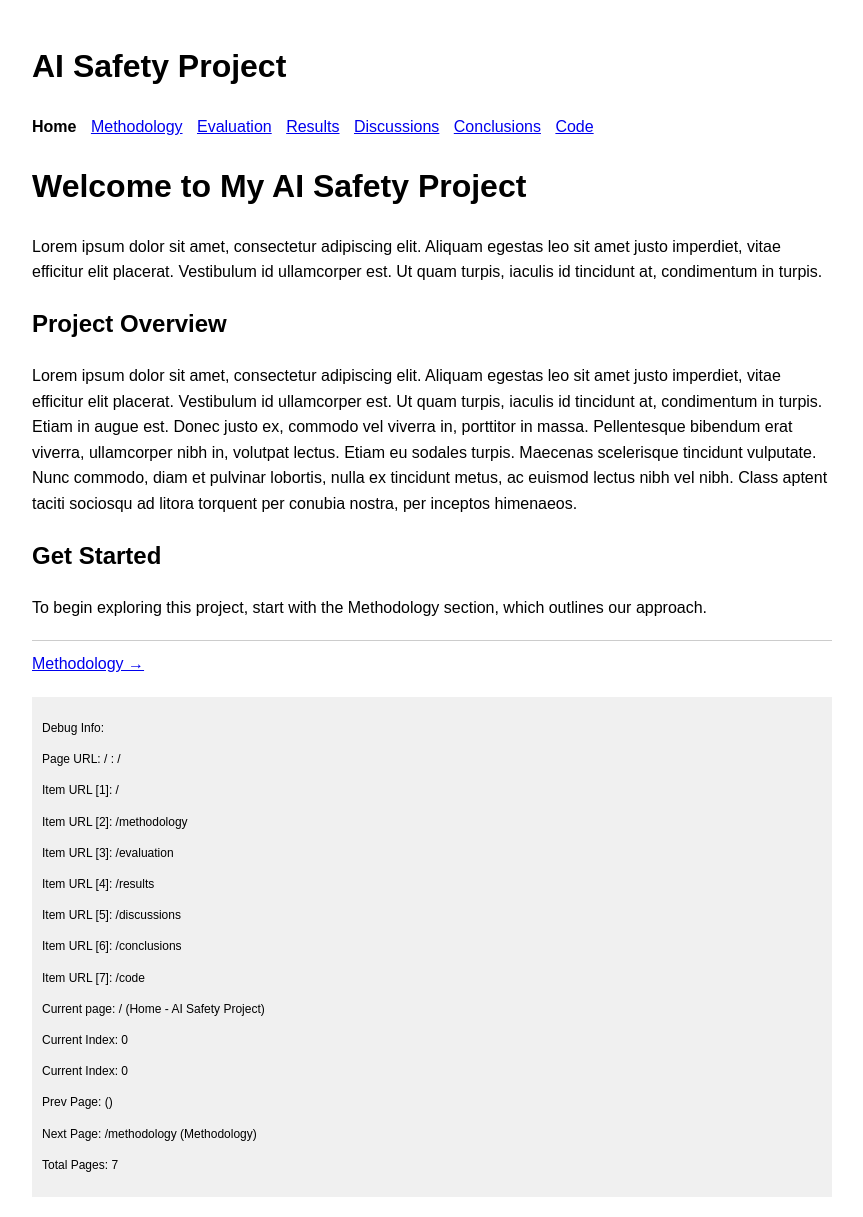
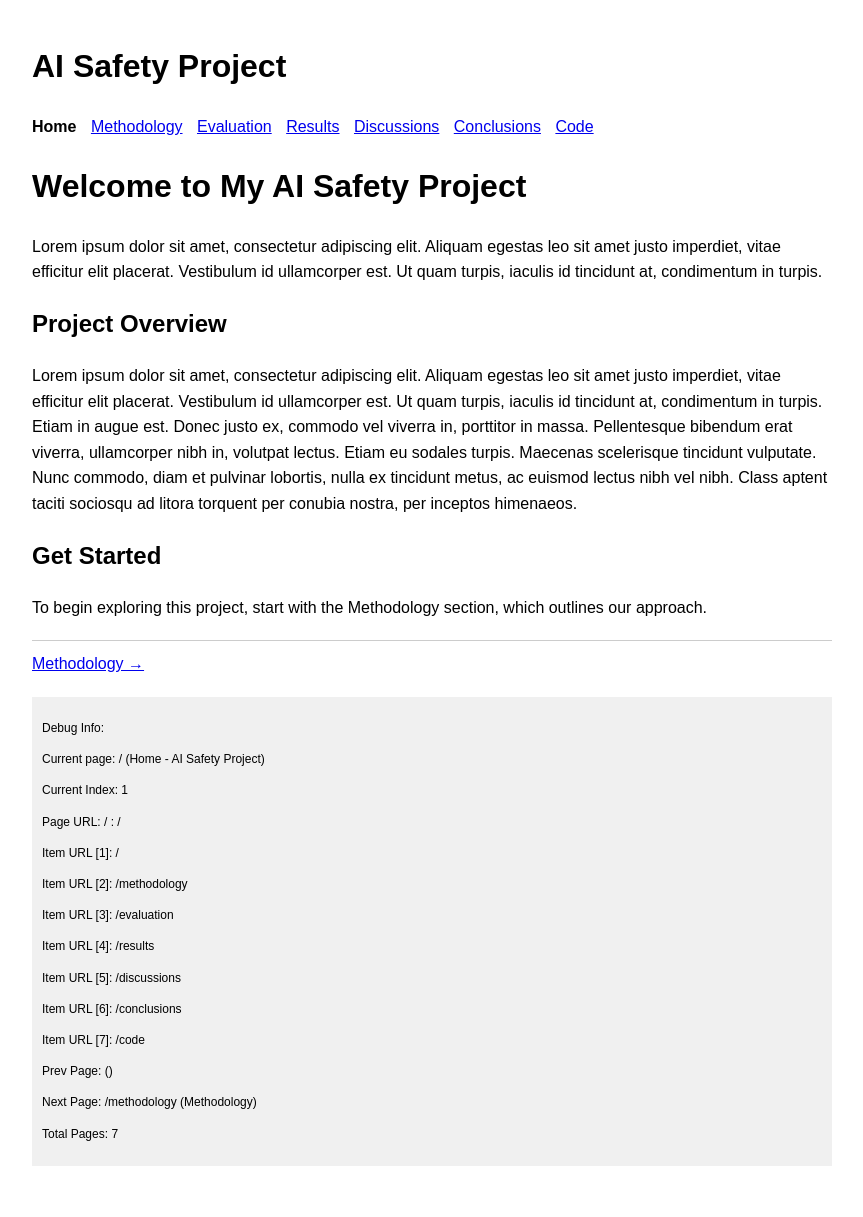
Before and after one commit to nidone/AI-Safety-Project, a Jekyll site: the page built from index.md, in a window 1280 px wide. Shown: the whole page, without its empty margins (208-1071 px from the left). Built offline with Jekyll 4.4.1, drawn with Linux system fonts in a browser that asks for light colours; after the commit the page ends 1186 px from its top, so only the background shows below that.

Commit message:
Update default.html

```diff
--- a/_layouts/default.html
+++ b/_layouts/default.html
@@ -76,15 +76,14 @@
 
     <div style="background-color: #f0f0f0; padding: 10px; margin-top: 20px; font-size: 12px;">
         <p>Debug Info:</p>
+        <p>Current page: {{ page.url }} ({{ page.title }})</p>
+        <p>Current Index: {{ current_index }}</p>
         {% assign current_index = 0 %}
         <P>Page URL: {{ page.url }} : {{ normalized_page_url }}</P>
         {% for item in pages %}
             {% assign item_url = item.url | remove_first: site.baseurl %}
             <P>Item URL [{{ forloop.index }}]: {{item_url}}</P>
         {% endfor %}
-        <p>Current page: {{ page.url }} ({{ page.title }})</p>
-        <p>Current Index: {{ current_index }}</p>
-        <p>Current Index: {{ current_index }}</p>
         <p>Prev Page: {{ prev_page.url }} ({{ prev_page.title }})</p>
         <p>Next Page: {{ next_page.url }} ({{ next_page.title }})</p>
         <p>Total Pages: {{ pages.size }}</p>
```
